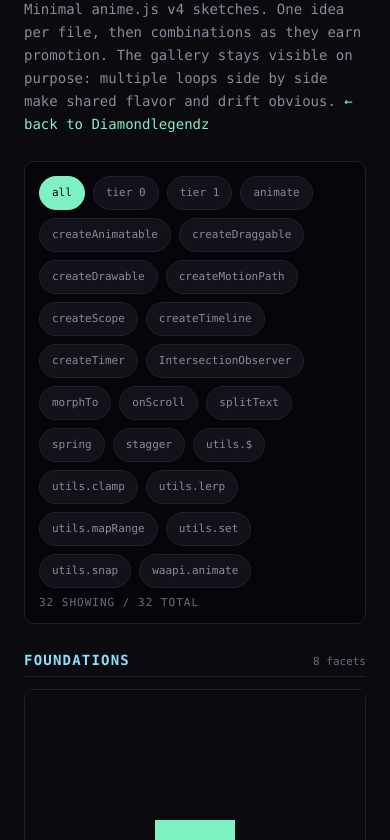
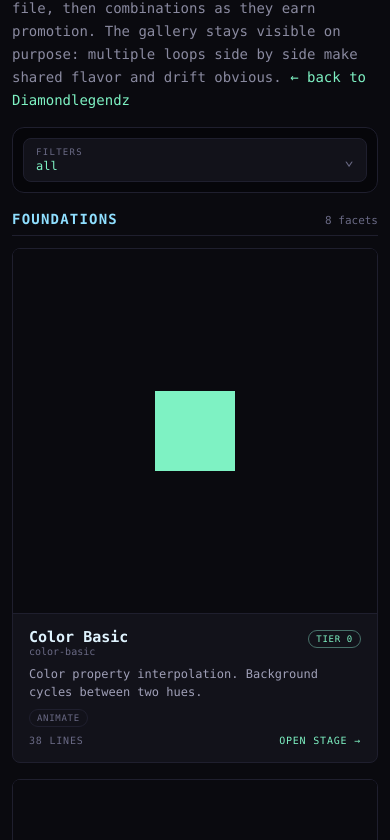
Before and after one commit to degenai/diamondlegendz.com, a plain HTML site: page facets/index.html in a window 390 px wide. Shown: the part 103-943 px from the top of the page. Drawn offline with Linux system fonts and the light colour scheme.

Commit message:
fix: collapse facets filters on mobile

```diff
--- a/facets/index.html
+++ b/facets/index.html
@@ -27,6 +27,12 @@
   a { color: var(--mint); text-decoration: none; }
   a:hover { text-decoration: underline; }
   .toolbar { position: sticky; top: 0; z-index: 5; margin-bottom: 22px; padding: 14px; background: color-mix(in oklab, var(--bg) 86%, black); border: 1px solid var(--line); border-radius: 10px; backdrop-filter: blur(14px); }
+  .filter-toggle { display: none; width: 100%; min-height: 44px; border: 1px solid var(--line); border-radius: 8px; padding: 0 12px; background: var(--panel); color: var(--text); font: inherit; cursor: pointer; align-items: center; justify-content: space-between; gap: 12px; }
+  .filter-toggle .label { display: flex; flex-direction: column; align-items: flex-start; gap: 2px; }
+  .filter-toggle .eyebrow-small { color: var(--dim); font-size: 9px; letter-spacing: 1.3px; text-transform: uppercase; }
+  .filter-toggle .active-filter { color: var(--mint); font-size: 12px; }
+  .filter-toggle .chevron { color: var(--dim); transition: transform .18s ease; }
+  .toolbar.expanded .filter-toggle .chevron { transform: rotate(180deg); }
   .toolbar-row { display: flex; flex-wrap: wrap; gap: 8px; align-items: center; justify-content: space-between; }
   .chips { display: flex; flex-wrap: wrap; gap: 8px; }
   button.chip { min-height: 34px; border: 1px solid var(--line); border-radius: 999px; padding: 0 12px; background: var(--panel); color: var(--muted); font: inherit; font-size: 11px; cursor: pointer; }
@@ -50,6 +56,21 @@
   .card .footer { display: flex; align-items: center; justify-content: space-between; gap: 10px; color: var(--dim); font-size: 10px; text-transform: uppercase; letter-spacing: .8px; }
   .hidden { display: none; }
   .status { color: var(--dim); font-size: 12px; padding: 18px 0; }
+  @media (max-width: 680px) {
+    body { padding: 16px 12px 72px; }
+    header { margin-bottom: 14px; }
+    .toolbar { top: 8px; margin-bottom: 14px; padding: 10px; border-radius: 12px; }
+    .filter-toggle { display: flex; }
+    .toolbar-panel { display: none; margin-top: 10px; max-height: min(46vh, 430px); overflow: auto; padding-right: 2px; }
+    .toolbar.expanded .toolbar-panel { display: block; }
+    .toolbar-row { align-items: flex-start; gap: 10px; }
+    .chips { gap: 8px; }
+    button.chip { min-height: 40px; padding: 0 14px; font-size: 12px; }
+    .counts { width: 100%; padding: 4px 2px 0; }
+    .family { margin-top: 18px; }
+    .grid { grid-template-columns: 1fr; gap: 16px; }
+    .card { min-height: 0; }
+  }
   @media (prefers-reduced-motion: reduce) { .card { opacity: 1; transform: none; } }
 </style>
 </head>
@@ -60,10 +81,16 @@
   <p>Minimal anime.js v4 sketches. One idea per file, then combinations as they earn promotion. The gallery stays visible on purpose: multiple loops side by side make shared flavor and drift obvious. <a href="../index.html">← back to Diamondlegendz</a></p>
 </header>
 
-<section class="toolbar" aria-label="Facet filters">
-  <div class="toolbar-row">
-    <div class="chips" id="chips"></div>
-    <div class="counts" id="counts">loading facets</div>
+<section class="toolbar" id="filterToolbar" aria-label="Facet filters">
+  <button class="filter-toggle" id="filterToggle" type="button" aria-expanded="false" aria-controls="filterPanel">
+    <span class="label"><span class="eyebrow-small">Filters</span><span class="active-filter" id="activeFilterLabel">all</span></span>
+    <span class="chevron" aria-hidden="true">⌄</span>
+  </button>
+  <div class="toolbar-panel" id="filterPanel">
+    <div class="toolbar-row">
+      <div class="chips" id="chips"></div>
+      <div class="counts" id="counts">loading facets</div>
+    </div>
   </div>
 </section>
 
@@ -85,8 +112,12 @@ const FAMILY_ORDER = [
 ];
 
 const gallery = document.getElementById('gallery');
+const toolbar = document.getElementById('filterToolbar');
+const filterToggle = document.getElementById('filterToggle');
+const activeFilterLabel = document.getElementById('activeFilterLabel');
 const chips = document.getElementById('chips');
 const counts = document.getElementById('counts');
+const mobileFilters = window.matchMedia('(max-width: 680px)');
 let active = 'all';
 let facets = [];
 
@@ -105,6 +136,26 @@ const familyFor = facet => {
 
 const unique = values => [...new Set(values)].sort((a, b) => a.localeCompare(b));
 
+const labelFor = value => {
+  if (value === 'all') return 'all';
+  if (value.startsWith('tier:')) return `tier ${value.slice(5)}`;
+  if (value.startsWith('api:')) return value.slice(4);
+  return value;
+};
+
+function setToolbarExpanded(expanded) {
+  toolbar.classList.toggle('expanded', expanded);
+  filterToggle.setAttribute('aria-expanded', String(expanded));
+}
+
+filterToggle.addEventListener('click', () => {
+  setToolbarExpanded(!toolbar.classList.contains('expanded'));
+});
+
+mobileFilters.addEventListener('change', event => {
+  if (!event.matches) setToolbarExpanded(false);
+});
+
 async function loadManifest() {
   const response = await fetch('manifest.json', { cache: 'no-store' });
   if (!response.ok) throw new Error(`manifest ${response.status}`);
@@ -119,6 +170,7 @@ function renderChips() {
     ['tier:1', 'tier 1'],
     ...apis.map(api => [`api:${api}`, api]),
   ];
+  activeFilterLabel.textContent = labelFor(active);
   chips.innerHTML = '';
   for (const [value, label] of chipData) {
     const button = document.createElement('button');
@@ -128,6 +180,7 @@ function renderChips() {
     button.addEventListener('click', () => {
       active = value;
       render();
+      if (mobileFilters.matches) setToolbarExpanded(false);
     });
     chips.appendChild(button);
   }
```
